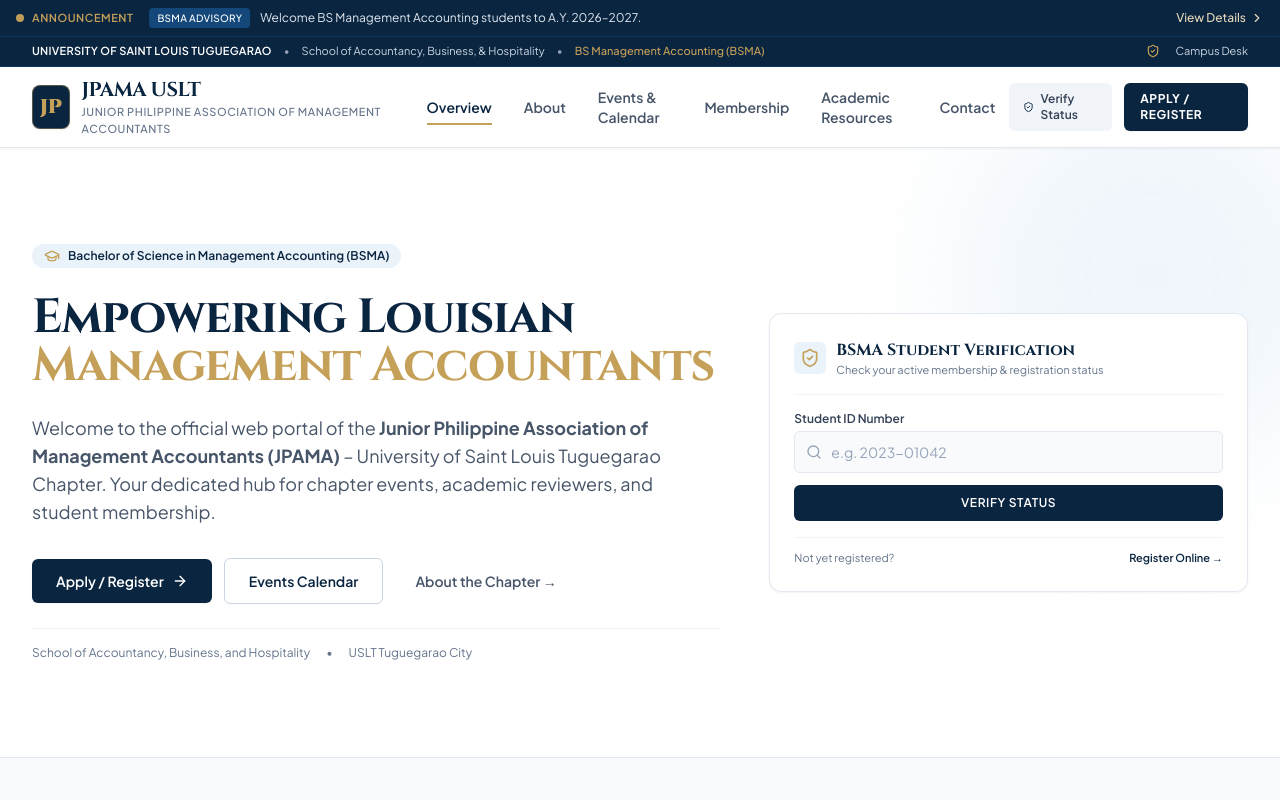
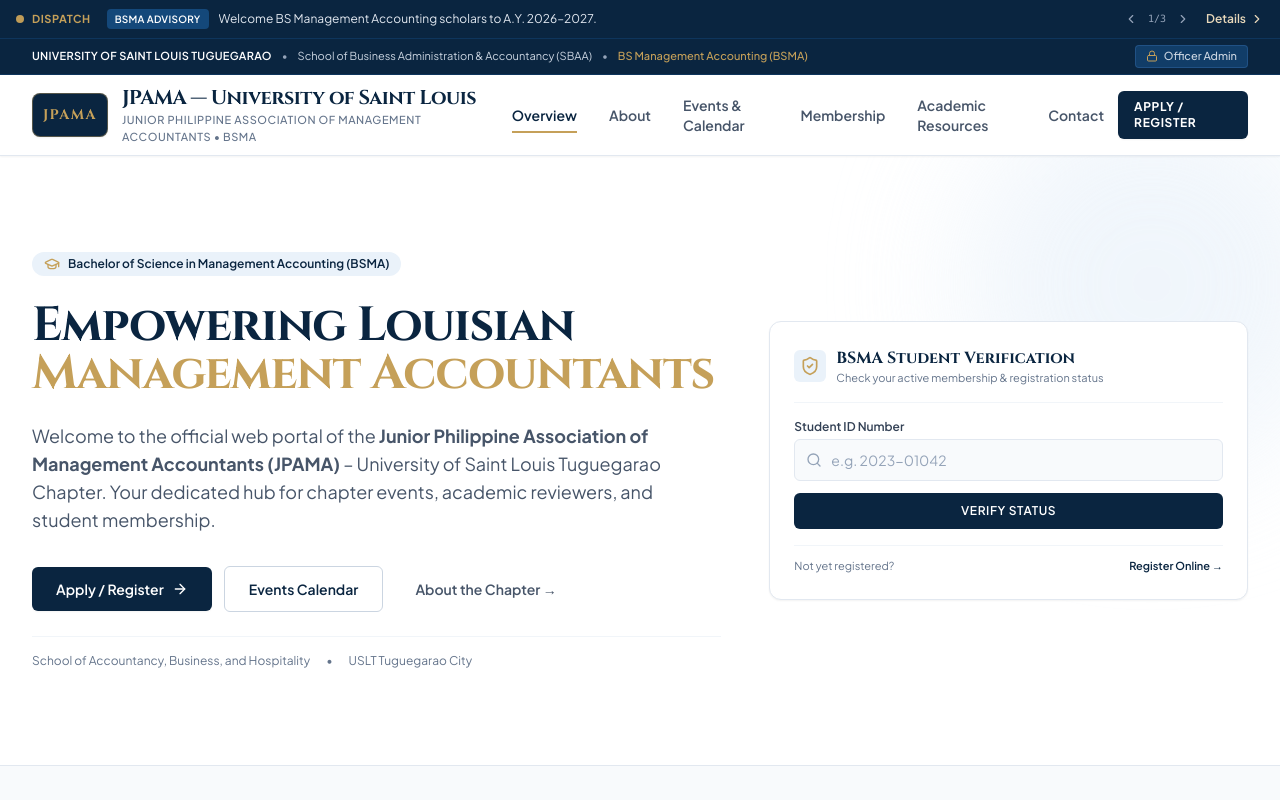
Before and after one commit to mcjoaquinomcjo-png/jpama-uslt, a Next.js app: page / in a window 1280 px wide. Shown: the top 800 px of the page. Built offline with nearby package versions, Linux system fonts and the light colour scheme.

Commit message:
Update Navbar with JPAMA emblem, direct Officer Admin button, clean SBAA branding, and smooth NewsTicker transitions

```diff
--- a/src/components/Footer.tsx
+++ b/src/components/Footer.tsx
@@ -98,6 +98,11 @@
                 </Link>
               </li>
               <li>
+                <Link href="/admin" className="hover:text-[#E8D8BA] text-slate-400 transition-colors flex items-center gap-1">
+                  <span>🔒 Officer Admin Dashboard</span>
+                </Link>
+              </li>
+              <li>
                 <a
                   href="https://facebook.com"
                   target="_blank"
--- a/src/components/Navbar.tsx
+++ b/src/components/Navbar.tsx
@@ -6,9 +6,10 @@
 import {
   Menu,
   X,
-  ShieldCheck,
+  Lock,
   GraduationCap,
   ChevronRight,
+  ShieldCheck,
 } from "lucide-react";
 
 export default function Navbar() {
@@ -32,16 +33,17 @@
 
   return (
     <header className="sticky top-0 z-50 bg-white border-b border-slate-200 font-sans shadow-sm transition-all">
-      {/* 1. Top Collegiate Institutional Utility Bar (University of San Diego style) */}
+      {/* 1. Top Collegiate Utility Strip */}
       <div className="bg-[#0A2540] text-slate-200 text-[11px] py-1.5 px-4 sm:px-6 lg:px-8 border-b border-[#0E355C]">
         <div className="max-w-7xl mx-auto flex items-center justify-between">
-          <div className="flex items-center space-x-2 sm:space-x-3 truncate">
+          {/* Institutional Affiliation */}
+          <div className="flex items-center space-x-2 sm:space-x-2.5 truncate">
             <span className="font-semibold text-white tracking-wide uppercase">
               University of Saint Louis Tuguegarao
             </span>
-            <span className="hidden sm:inline text-slate-400">•</span>
+            <span className="text-slate-400">•</span>
             <span className="hidden sm:inline text-slate-300">
-              School of Accountancy, Business, & Hospitality
+              School of Business Administration & Accountancy (SBAA)
             </span>
             <span className="hidden md:inline text-slate-400">•</span>
             <span className="hidden md:inline text-[#C5A059] font-medium">
@@ -49,19 +51,15 @@
             </span>
           </div>
 
-          <div className="flex items-center space-x-4 flex-shrink-0 text-[11px]">
+          {/* Quick Officer Admin Access Button */}
+          <div className="flex items-center space-x-3 flex-shrink-0">
             <Link
-              href="/membership#lookup"
-              className="text-slate-300 hover:text-white flex items-center gap-1 transition-colors"
+              href="/admin"
+              className="text-slate-300 hover:text-white flex items-center gap-1.5 px-2.5 py-0.5 rounded bg-[#14487A]/70 hover:bg-[#14487A] transition-colors border border-blue-400/20 text-[11px] font-medium"
+              title="Executive Council Officer Portal"
             >
-              <ShieldCheck className="w-3.5 h-3.5 text-[#C5A059]" />
-              <span className="hidden xs:inline">Student Verification</span>
-            </Link>
-            <Link
-              href="/contact"
-              className="text-slate-300 hover:text-white transition-colors hidden sm:inline"
-            >
-              Campus Desk
+              <Lock className="w-3 h-3 text-[#C5A059]" />
+              <span>Officer Admin</span>
             </Link>
           </div>
         </div>
@@ -70,18 +68,19 @@
       {/* 2. Main Navigation Bar */}
       <div className="max-w-7xl mx-auto px-4 sm:px-6 lg:px-8">
         <div className="flex items-center justify-between h-20">
-          {/* Logo & Brand Wordmark */}
-          <Link href="/" className="flex items-center gap-3 group">
-            <div className="w-11 h-11 rounded-lg bg-[#0A2540] text-[#C5A059] flex items-center justify-center font-serif font-black text-xl shadow-sm border border-[#C5A059]/40 group-hover:scale-[1.02] transition-transform">
-              JP
+          {/* Logo & Brand Wordmark with full 'JPAMA' badge */}
+          <Link href="/" className="flex items-center gap-3.5 group">
+            {/* JPAMA Emblem Badge */}
+            <div className="h-11 px-2.5 rounded-lg bg-[#0A2540] text-[#C5A059] flex items-center justify-center font-serif font-bold text-sm tracking-widest shadow-sm border border-[#C5A059]/40 group-hover:border-[#C5A059] transition-all">
+              <span>JPAMA</span>
             </div>
 
             <div className="flex flex-col">
               <span className="font-serif text-lg sm:text-xl font-bold tracking-tight text-[#0A2540] leading-tight">
-                JPAMA USLT
+                JPAMA — University of Saint Louis
               </span>
               <span className="text-[11px] font-medium text-slate-500 uppercase tracking-wider">
-                Junior Philippine Association of Management Accountants
+                Junior Philippine Association of Management Accountants • BSMA
               </span>
             </div>
           </Link>
@@ -106,16 +105,8 @@
             })}
           </nav>
 
-          {/* Action Buttons */}
-          <div className="hidden sm:flex items-center gap-3">
-            <Link
-              href="/membership#lookup"
-              className="px-3.5 py-2 text-xs font-semibold text-slate-700 bg-slate-100 hover:bg-slate-200 rounded-md transition-colors flex items-center gap-1.5"
-            >
-              <ShieldCheck className="w-3.5 h-3.5 text-[#0A2540]" />
-              <span>Verify Status</span>
-            </Link>
-
+          {/* Primary Action Button */}
+          <div className="hidden sm:flex items-center gap-2.5">
             <Link
               href="/membership"
               className="px-4 py-2 text-xs font-bold uppercase tracking-wider text-white bg-[#0A2540] hover:bg-[#14487A] rounded-md shadow-sm transition-all"
@@ -167,18 +158,19 @@
 
           <div className="pt-3 mt-2 border-t border-slate-100 flex flex-col gap-2">
             <Link
-              href="/membership#lookup"
+              href="/membership"
               onClick={() => setMobileMenuOpen(false)}
-              className="w-full text-center py-2.5 text-xs font-semibold text-slate-700 bg-slate-100 rounded-md"
+              className="w-full text-center py-2.5 text-xs font-bold uppercase tracking-wider text-white bg-[#0A2540] rounded-md shadow-sm"
             >
-              Verify Membership Status
+              Apply / Register (BSMA)
             </Link>
             <Link
-              href="/membership"
+              href="/admin"
               onClick={() => setMobileMenuOpen(false)}
-              className="w-full text-center py-2.5 text-xs font-bold uppercase tracking-wider text-white bg-[#0A2540] rounded-md"
+              className="w-full text-center py-2 text-xs font-semibold text-slate-700 bg-slate-100 hover:bg-slate-200 rounded-md flex items-center justify-center gap-1.5"
             >
-              Apply / Register (BSMA)
+              <Lock className="w-3.5 h-3.5 text-[#0A2540]" />
+              <span>Officer Admin Dashboard</span>
             </Link>
           </div>
         </div>
--- a/src/components/NewsTicker.tsx
+++ b/src/components/NewsTicker.tsx
@@ -2,21 +2,21 @@
 
 import React, { useState, useEffect } from "react";
 import Link from "next/link";
-import { ChevronRight, Bell } from "lucide-react";
+import { ChevronRight, ChevronLeft, Bell } from "lucide-react";
 
 const ANNOUNCEMENTS = [
   {
     tag: "BSMA ADVISORY",
-    text: "Welcome BS Management Accounting students to A.Y. 2026–2027.",
+    text: "Welcome BS Management Accounting scholars to A.Y. 2026–2027.",
     link: "/about",
   },
   {
     tag: "MEMBERSHIP",
-    text: "BSMA Student Directory verification and online registration now active.",
+    text: "BSMA Student Directory verification & online registration now open.",
     link: "/membership",
   },
   {
-    tag: "UPCOMING EVENT",
+    tag: "UPCOMING ASSEMBLY",
     text: "Sihaya: The 2026 Grand Induction & Pinning Gala — Bulwagang San Jacinto.",
     link: "/events",
   },
@@ -24,29 +24,62 @@
 
 export default function NewsTicker() {
   const [currentIndex, setCurrentIndex] = useState(0);
+  const [isAnimating, setIsAnimating] = useState(false);
+  const [isPaused, setIsPaused] = useState(false);
 
   useEffect(() => {
+    if (isPaused) return;
+
     const timer = setInterval(() => {
+      handleNext();
+    }, 6000);
+
+    return () => clearInterval(timer);
+  }, [currentIndex, isPaused]);
+
+  const handleNext = () => {
+    setIsAnimating(true);
+    setTimeout(() => {
       setCurrentIndex((prev) => (prev + 1) % ANNOUNCEMENTS.length);
-    }, 6000);
-    return () => clearInterval(timer);
-  }, []);
+      setIsAnimating(false);
+    }, 300);
+  };
+
+  const handlePrev = () => {
+    setIsAnimating(true);
+    setTimeout(() => {
+      setCurrentIndex((prev) => (prev - 1 + ANNOUNCEMENTS.length) % ANNOUNCEMENTS.length);
+      setIsAnimating(false);
+    }, 300);
+  };
 
   const current = ANNOUNCEMENTS[currentIndex];
 
   return (
-    <div className="bg-[#0A2540] text-white text-xs py-2 px-4 border-b border-[#0E355C]">
+    <div
+      onMouseEnter={() => setIsPaused(true)}
+      onMouseLeave={() => setIsPaused(false)}
+      className="bg-[#0A2540] text-white text-xs py-2 px-4 border-b border-[#0E355C] transition-colors"
+    >
       <div className="max-w-7xl mx-auto flex items-center justify-between gap-4">
+        {/* Label badge */}
         <div className="flex items-center gap-2 flex-shrink-0">
           <span className="w-2 h-2 rounded-full bg-[#C5A059] animate-pulse"></span>
-          <span className="font-semibold text-[11px] uppercase tracking-wider text-[#C5A059]">
-            ANNOUNCEMENT
+          <span className="font-bold text-[11px] uppercase tracking-wider text-[#C5A059]">
+            DISPATCH
           </span>
         </div>
 
+        {/* Smooth Transition Text */}
         <div className="flex-1 overflow-hidden">
-          <div className="flex items-center gap-2.5 truncate">
-            <span className="text-[10px] font-medium tracking-wide bg-[#14487A] text-white px-2 py-0.5 rounded">
+          <div
+            className={`flex items-center gap-2.5 transition-all duration-300 ease-out transform ${
+              isAnimating
+                ? "opacity-0 -translate-y-2"
+                : "opacity-100 translate-y-0"
+            }`}
+          >
+            <span className="text-[10px] font-semibold tracking-wide bg-[#14487A] text-white px-2 py-0.5 rounded flex-shrink-0">
               {current.tag}
             </span>
             <span className="text-slate-200 truncate text-xs">
@@ -55,13 +88,36 @@
           </div>
         </div>
 
-        <Link
-          href={current.link}
-          className="flex items-center gap-1 text-[#E8D8BA] hover:text-white transition-colors text-xs font-medium flex-shrink-0 group"
-        >
-          <span>View Details</span>
-          <ChevronRight className="w-3.5 h-3.5 group-hover:translate-x-0.5 transition-transform" />
-        </Link>
+        {/* Controls & Link */}
+        <div className="flex items-center gap-3 flex-shrink-0">
+          <div className="hidden sm:flex items-center gap-0.5 text-slate-400">
+            <button
+              onClick={handlePrev}
+              className="p-1 hover:text-white rounded hover:bg-[#14487A]/50 transition-colors"
+              title="Previous Announcement"
+            >
+              <ChevronLeft className="w-3.5 h-3.5" />
+            </button>
+            <span className="text-[10px] font-mono text-slate-400 px-1">
+              {currentIndex + 1}/{ANNOUNCEMENTS.length}
+            </span>
+            <button
+              onClick={handleNext}
+              className="p-1 hover:text-white rounded hover:bg-[#14487A]/50 transition-colors"
+              title="Next Announcement"
+            >
+              <ChevronRight className="w-3.5 h-3.5" />
+            </button>
+          </div>
+
+          <Link
+            href={current.link}
+            className="flex items-center gap-1 text-[#E8D8BA] hover:text-white transition-colors text-xs font-semibold group"
+          >
+            <span>Details</span>
+            <ChevronRight className="w-3.5 h-3.5 group-hover:translate-x-0.5 transition-transform" />
+          </Link>
+        </div>
       </div>
     </div>
   );
```
